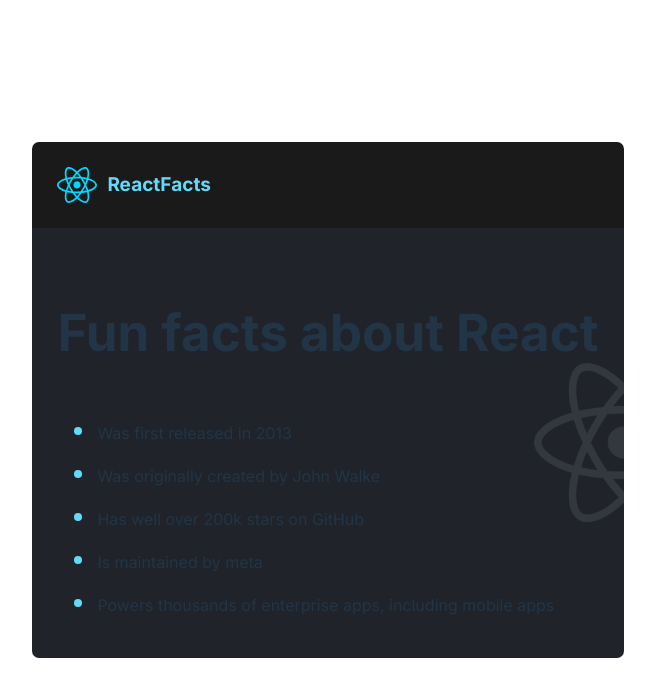
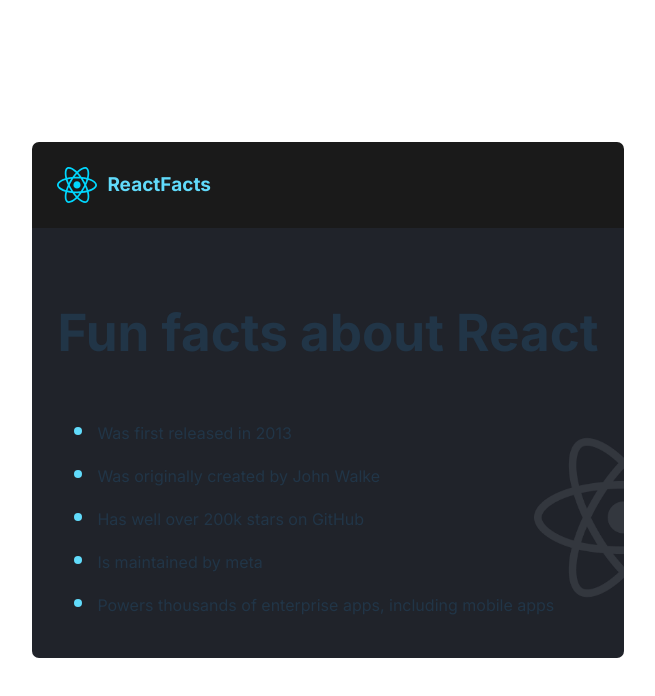
Before and after one commit to Sabare1/React-Projects, a React (Vite) app in the folder first-react/: page / in a window 1280 px wide. Shown: the top 696 px of the page, without its empty margins (312-967 px from the left). Built offline with nearby package versions, Linux system fonts and the light colour scheme.

Commit message:
adjusted the background image

```diff
--- a/first-react/src/index.css
+++ b/first-react/src/index.css
@@ -87,7 +87,7 @@
   padding: 25px;
   background-image: url(./assets/react-logo-half.png);
   background-repeat: no-repeat;
-  background-position: right;
+  background-position: right 80%;
   background-color: #20232A;
   background-size: 90px;
 }
@@ -118,7 +118,3 @@
   color:#61DBFB;
   font-size: 25px;
 }
-
-h1{
-
-}
```
